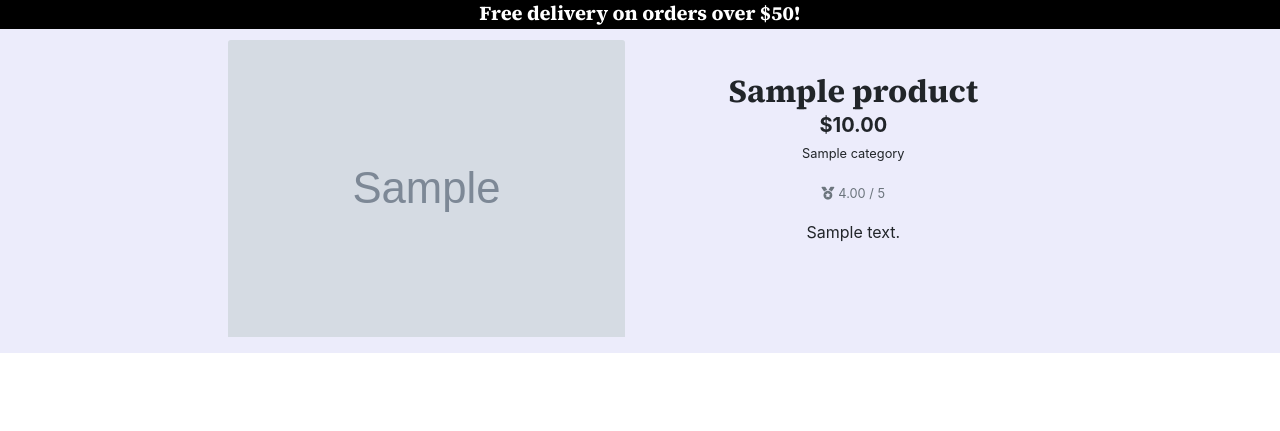
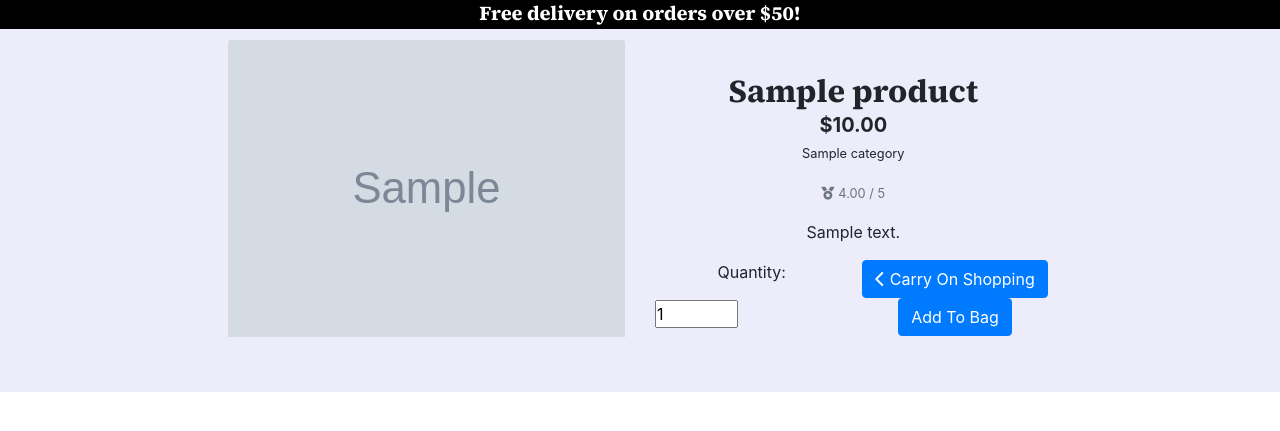
Before and after one commit to Benjamin-Joe/pp5-store, a Django app: page /products/1 in a window 1280 px wide. Shown: the part 116-547 px from the top of the page. Run offline with Django 3.2, Linux system fonts and the light colour scheme; tables that the repository leaves empty hold one stand-in row (values such as "Sample post"); grey boxes marked "Sample" are stand-in pictures; some libraries are stand-ins or nearby versions.

Commit message:
Add ability to add to bag, add form to product detail for add to bag ability

```diff
--- a/bag/urls.py
+++ b/bag/urls.py
@@ -4,4 +4,5 @@ from . import views
 
 urlpatterns = [
     path('', views.bag, name='bag'),
+    path('add/<item_id>', views.add_to_bag, name='add_to_bag')
 ]
--- a/products/templates/products/product_detail.html
+++ b/products/templates/products/product_detail.html
@@ -22,8 +22,34 @@
                         <small class="text-muted">No Rating</small>
                     {% endif %}
                     <p class="mt-3">{{ product.description }}</p>
+
+                    <form action="{% url 'add_to_bag' product.id %}" class="form" method="POST">
+                        {% csrf_token %}
+                        <div class="form-row">
+                            <div class="col-6">
+                                <p>Quantity:</p>
+                                <div class="form-group">
+                                    <div class="input-group">
+                                        <input type="number" name="quantity" class="forn-control qty_input" value="1" min="1" max="99" data-item_id="{{ product.id }}" id="id_qty_{{ product.id }}">
+
+                                    </div>
+                                </div>
+                            </div>
+                            <div class="col-6">
+                                <a href="{% url 'store' %}" class="btn btn-primary">
+                                    <span class="icon">
+                                        <i class="fas fa-chevron-left"></i>
+                                    </span>
+                                    <span>Carry On Shopping</span>
+                                </a>
+                                <input type="submit" class="btn btn-primary" value="Add To Bag">
+                            </div>
+                            <input type="hidden" name="redirect_url" value="{{ request.path }}">
+                        </div>
+                    </form>
                 </div>
             </div>
+
         </div>
     </div>
 </div>
```
Also changed, not shown: bag/views.py (+18 -1 lines), README.md.
